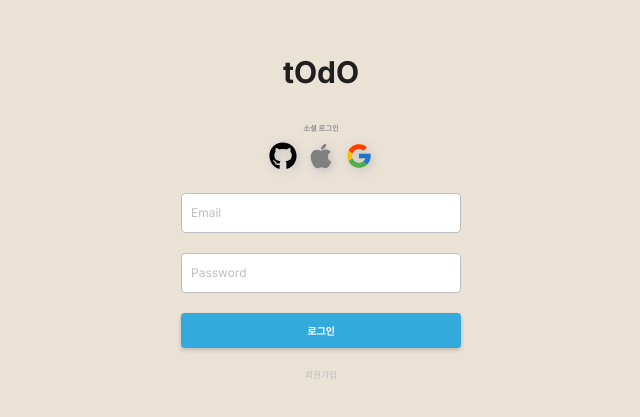
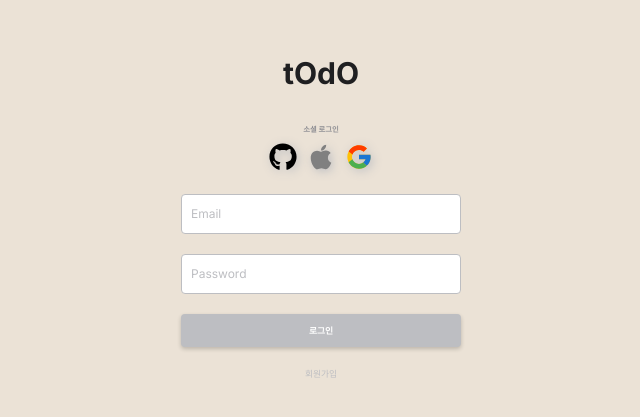
Before and after one commit to ejinn1/tOdO, a Next.js app: page /login in a window 1280 px wide. Shown: the part 175-592 px from the top of the page, without its empty margins (319-959 px from the left). Built offline with nearby package versions, Linux system fonts and the light colour scheme; no server answers.

Commit message:
feat: login 레이아웃완료, 로그인 기능 완료

```diff
--- a/src/app/(public)/login/page.tsx
+++ b/src/app/(public)/login/page.tsx
@@ -65,7 +65,7 @@ export default function LoginPage() {
       <Form onSubmit={handleLogin}>
         <InputContainer>
           <Input
-            type="email"
+            type="text"
             value={email}
             onChange={(e) => setEmail(e.target.value)}
             placeholder=" "
@@ -93,7 +93,9 @@ export default function LoginPage() {
           />
           <InputLabel>{passwordLabel}</InputLabel>
         </InputContainer>
-        <Button type="submit">로그인</Button>
+        <Button type="submit" $isEmpty={email === "" || password === ""}>
+          로그인
+        </Button>
       </Form>
       <Link href={"/signup"}>
         <SignupWrapper>
@@ -197,17 +199,27 @@ const InputLabel = styled.label`
   transition: 0.2s ease all;
 `;
 
-const Button = styled.button`
+const Button = styled.button<{ $isEmpty: boolean }>`
   width: 100%;
   padding: 1rem;
-  background-color: ${({ theme }) => theme.colors.lightBlue};
+  background-color: ${({ $isEmpty, theme }) =>
+    $isEmpty ? theme.colors.lightGray : theme.colors.lightBlue};
   color: white;
   border: none;
   border-radius: 0.4rem;
-  font-size: 1rem;
-  font-weight: bold;
+  font-size: ${({ theme }) => theme.fontSizes.caption};
+  font-weight: ${({ theme }) => theme.fontWeights.bold};
   cursor: pointer;
   box-shadow: 0 2px 4px rgba(0, 0, 0, 0.2);
+  transition: filter 0.3s ease-in-out;
+
+  ${({ $isEmpty }) =>
+    !$isEmpty &&
+    `
+      &:hover {
+    filter: brightness(1.2);
+  }
+  `}
 `;
 
 const SignupWrapper = styled.div`
--- a/src/app/(public)/signup/page.tsx
+++ b/src/app/(public)/signup/page.tsx
@@ -1,3 +1,5 @@
+"use client";
+
 export default function SignUpPage() {
   return <div>회원가입</div>;
 }
```
